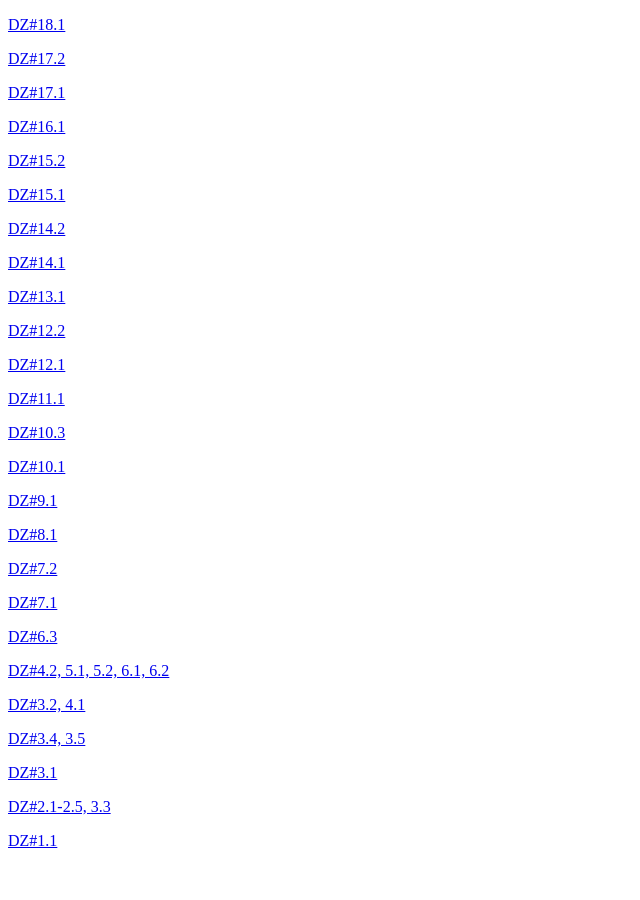
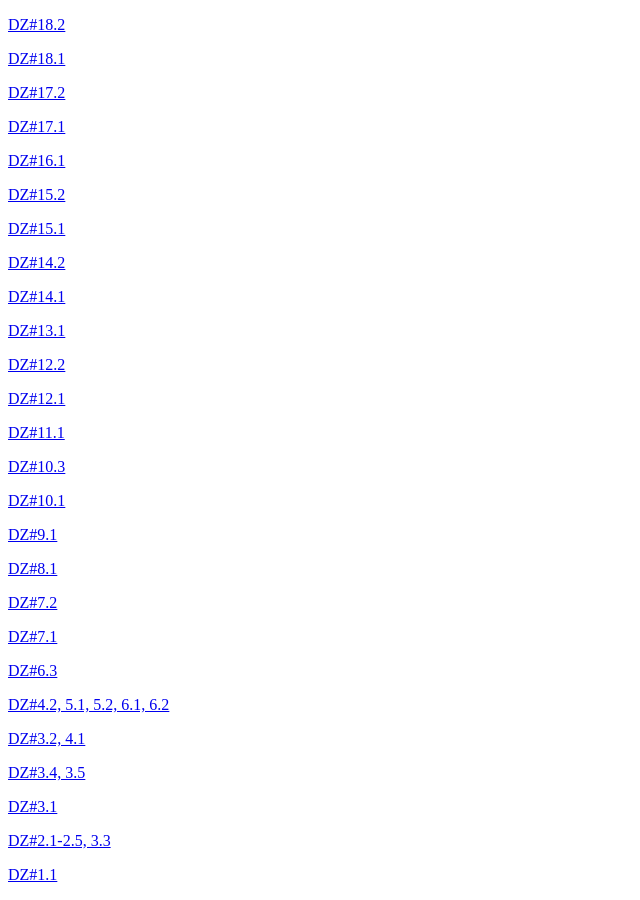
Before and after one commit to OlgaShtante/DZ_tasks, a plain HTML site: page public/index.html in a window 1280 px wide. Shown: the whole page, without its empty margins (0-640 px from the left). Before the commit the page ends 866 px from the top, so only its background shows below. Drawn offline with Linux system fonts and the light colour scheme.

Commit message:
update index.html of all tasks with link to 18.2

```diff
--- a/public/index.html
+++ b/public/index.html
@@ -7,6 +7,13 @@
     <title>All Tasks</title>
   </head>
   <body>
+    <p>
+      <a
+        target="_blank"
+        href="https://stackblitz.com/github/OlgaShtante/DZ_tasks/tree/master/18.2"
+        >DZ#18.2</a
+      >
+    </p>
     <p>
       <a
         target="_blank"
```
